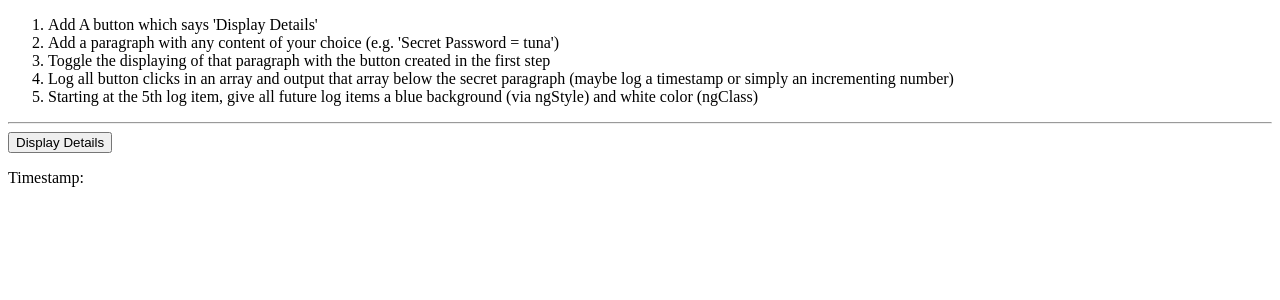
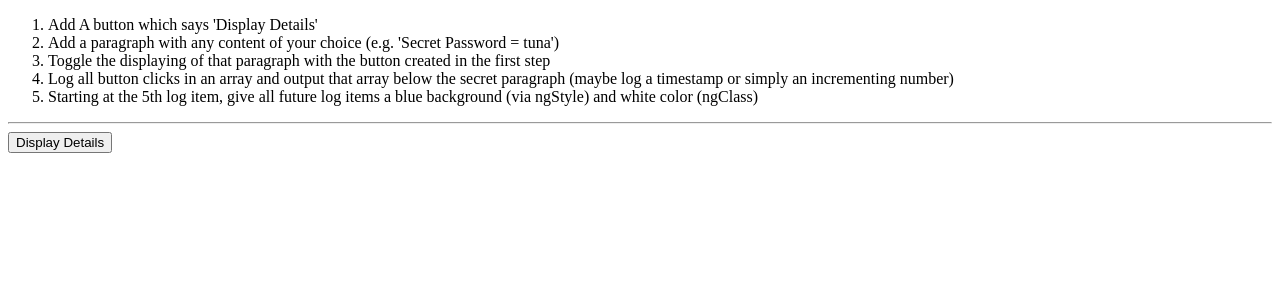
Before and after one commit to pbrandiezs/Udemy-Angular-The-Complete-Guide-2021-basics-assignment3, an Angular app: page / in a window 1280 px wide. Shown: the top 300 px of the page. Built offline with nearby package versions, Linux system fonts and the light colour scheme.

Commit message:
feat: Display timestamp only after first click

```diff
--- a/src/app/app.component.html
+++ b/src/app/app.component.html
@@ -16,7 +16,7 @@
         Display Details
       </button>
       <p *ngIf="clicked" >Secret Password = tuna</p>
-      <p>Timestamp: {{ buttonClicks.toString() }}</p>
+      <p *ngIf="buttonClicks.length">Timestamp: {{ buttonClicks.toString() }}</p>
     </div>
   </div>
 </div>
```
